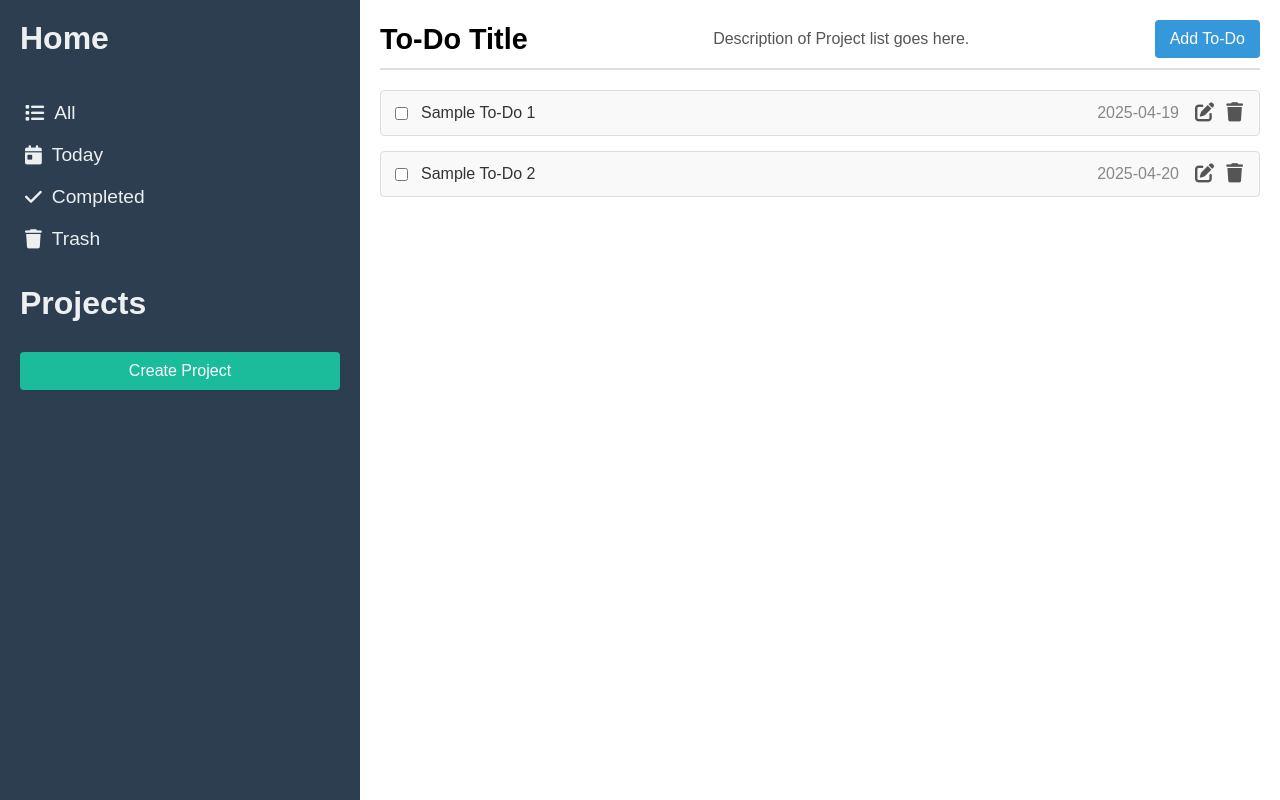
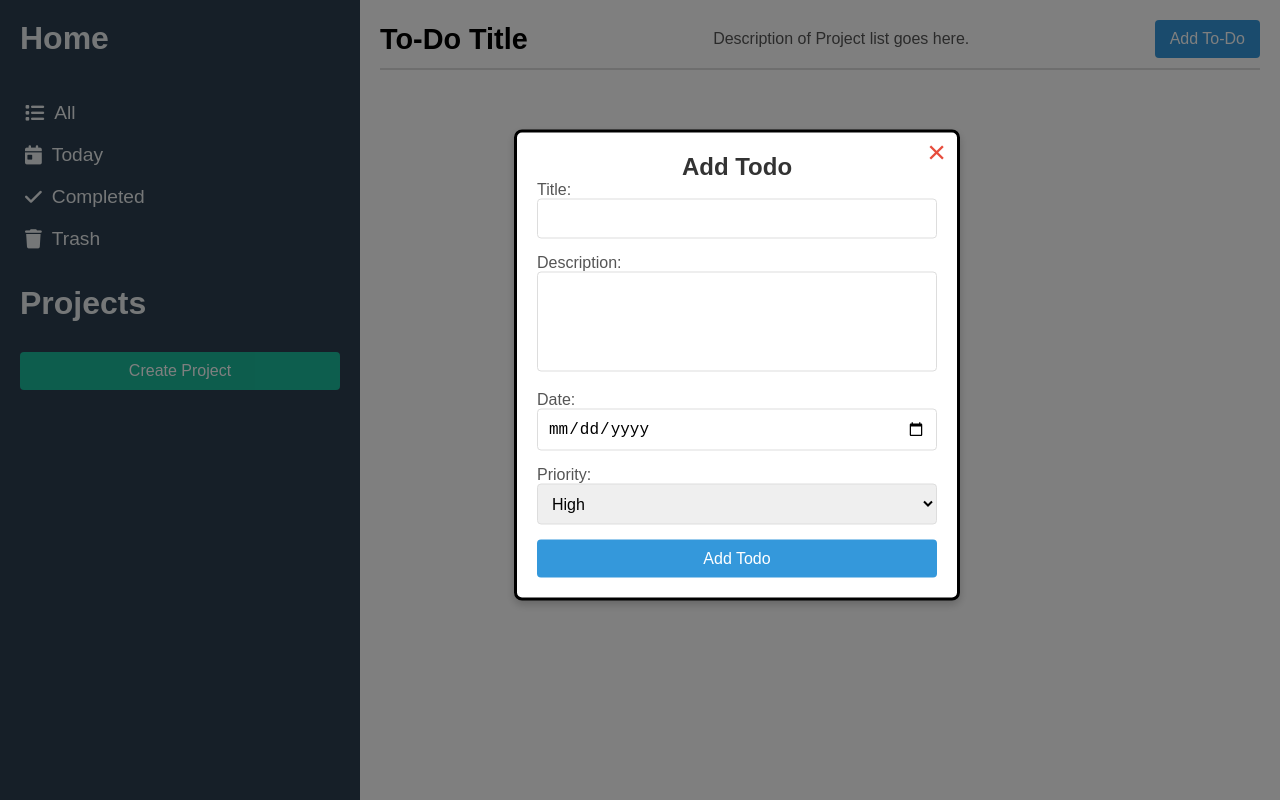
Before and after one commit to Wisey64/To-Do-list, a website built with webpack: page src/index.html in a window 1280 px wide. Both pictures are taken after a click on the button "Add To-Do". Built offline with nearby package versions, Linux system fonts and the light colour scheme.

Commit message:
i know i said im gonna work on the side bar ,but i thought i'd be better if i finish the logic for adding to dos , and then i thought well might as well setup the ui for it as well, so i made an array to store all the todos in ,and made an event listener for the add todo button, gave it a modal with the dialog element,added the html elements for it and styles yada yada ...

```diff
--- a/src/index.html
+++ b/src/index.html
@@ -1,5 +1,6 @@
 <!DOCTYPE html>
 <html lang="en">
+
 <head>
     <meta charset="UTF-8">
     <meta name="viewport" content="width=device-width, initial-scale=1.0">
@@ -7,6 +8,7 @@
     <!-- Add Font Awesome for Icons -->
     <link rel="stylesheet" href="https://cdnjs.cloudflare.com/ajax/libs/font-awesome/6.0.0-beta3/css/all.min.css">
 </head>
+
 <body>
     <div class="container">
         <!-- Sidebar -->
@@ -30,30 +32,10 @@
                 <button class="add-todo-btn">Add To-Do</button>
             </header>
             <div class="todo-list">
-                <div class="todo-item">
-                    <input type="checkbox">
-                    <span class="todo-title">Sample To-Do 1</span>
-                    <span class="todo-date">2025-04-19</span>
-                    <button class="edit-btn">
-                        <i class="fas fa-edit"></i>
-                    </button>
-                    <button class="delete-btn">
-                        <i class="fas fa-trash"></i>
-                    </button>
-                </div>
-                <div class="todo-item">
-                    <input type="checkbox">
-                    <span class="todo-title">Sample To-Do 2</span>
-                    <span class="todo-date">2025-04-20</span>
-                    <button class="edit-btn">
-                        <i class="fas fa-edit"></i>
-                    </button>
-                    <button class="delete-btn">
-                        <i class="fas fa-trash"></i>
-                    </button>
-                </div>
+
             </div>
         </div>
     </div>
 </body>
+
 </html>
--- a/src/index.js
+++ b/src/index.js
@@ -1,6 +1,12 @@
 import './styles.css';
+import { main } from './sidebar.js'; //importing the main content
 
 const todos = []; //array to store all todos
+const addbtn = document.querySelector('.add-todo-btn');
+//modal for the add button
+const modal = document.createElement('dialog');
+modal.classList.add('modal');
+
 
 //constructor for the to-do list
 class TodoList {
@@ -32,4 +38,46 @@ const todoList1 = new TodoList("Buy groceries", "Milk, Bread, Eggs", "2023-10-01
 const todoList2 = new TodoList("Clean the house", "Living room, Kitchen", "2023-10-02", "Medium", false);
 
 console.log(getAllTodos());
+
+
+//event listener for the add button to create a
+// modal for inputing the data for the todo
+addbtn.addEventListener('click', function () {
+    main.appendChild(modal);
+    modal.showModal();
+    modal.innerHTML = `
+
+    <button class="modal-close-btn">&times;</button>
+    <form method="dialog">
+        <h2>Add Todo</h2>
+        <label for="title">Title:</label>
+        <input type="text" id="title" required>
+        <label for="description">Description:</label>
+        <textarea id="description" required></textarea>
+        <label for="date">Date:</label>
+        <input type="date" id="date" required>
+        <label for="priority">Priority:</label>
+        <select id="priority" required>
+            <option value="High">High</option>
+            <option value="Medium">Medium</option>
+            <option value="Low">Low</option>
+        </select>
+        <button class="sbtn" type="submit">Add Todo</button>
+    </form>
+
+
+    `;
+
+    modal.addEventListener('click', function (e) {
+        if (e.target.classList.contains('modal-close-btn')) {
+            modal.close();
+            modal.remove();
+        }
+    });
+})
+
+
+
+
+
     export default TodoList;
--- a/src/sidebar.js
+++ b/src/sidebar.js
@@ -1,5 +1,5 @@
 const all =document.querySelector(".all");
-const main = document.querySelector(".main-content");
+export const main = document.querySelector(".main-content");
 const title = document.querySelector(".titleh1");
 const description = document.querySelector(".descriptionpara");
 all.addEventListener("click", function () {
--- a/src/styles.css
+++ b/src/styles.css
@@ -163,3 +163,87 @@ header p {
 .delete-btn:hover {
     color: #e74c3c;
 }
+
+/* Modal Styles */
+.modal {
+    position: fixed;
+    top: 50%;
+    left: 50%;
+    transform: translate(-50%, -50%);
+    width: 400px;
+    background: #fff;
+    border-radius: 8px;
+    box-shadow: 0 4px 8px rgba(0, 0, 0, 0.2);
+    padding: 20px;
+    z-index: 1000;
+    display: flex;
+    flex-direction: column;
+    gap: 15px;
+}
+
+.modal h2 {
+    margin: 0;
+    font-size: 1.5rem;
+    text-align: center;
+    color: #333;
+}
+
+.modal label {
+    font-size: 1rem;
+    color: #555;
+    margin-bottom: 5px;
+}
+
+.modal input,
+.modal select,
+.modal textarea {
+    width: 100%;
+    padding: 10px;
+    margin-bottom: 15px;
+    border: 1px solid #ddd;
+    border-radius: 4px;
+    font-size: 1rem;
+    box-sizing: border-box;
+}
+
+.modal textarea {
+    height: 100px;
+    resize: none;
+}
+
+.sbtn {
+    background: #3498db;
+    color: #fff;
+    border: none;
+    padding: 10px 15px;
+    border-radius: 4px;
+    cursor: pointer;
+    font-size: 1rem;
+    transition: background 0.3s;
+    width: 100%;
+}
+
+.sbtn:hover {
+    background: #2980b9;
+}
+
+.modal-close-btn {
+    position: absolute;
+    top: 0px;
+    right: 5px;
+    background: none; /* Remove background */
+    color: #e74c3c; /* Red color for the "X" */
+    border: none; /* Remove border */
+    font-size: 2rem; /* Increase font size for visibility */
+    cursor: pointer;
+    transition: color 0.3s;
+}
+
+.modal-close-btn:hover {
+    color: #c0392b;
+}
+
+/* Backdrop for Modal */
+.modal::backdrop {
+    background: rgba(0, 0, 0, 0.5);
+}
```
